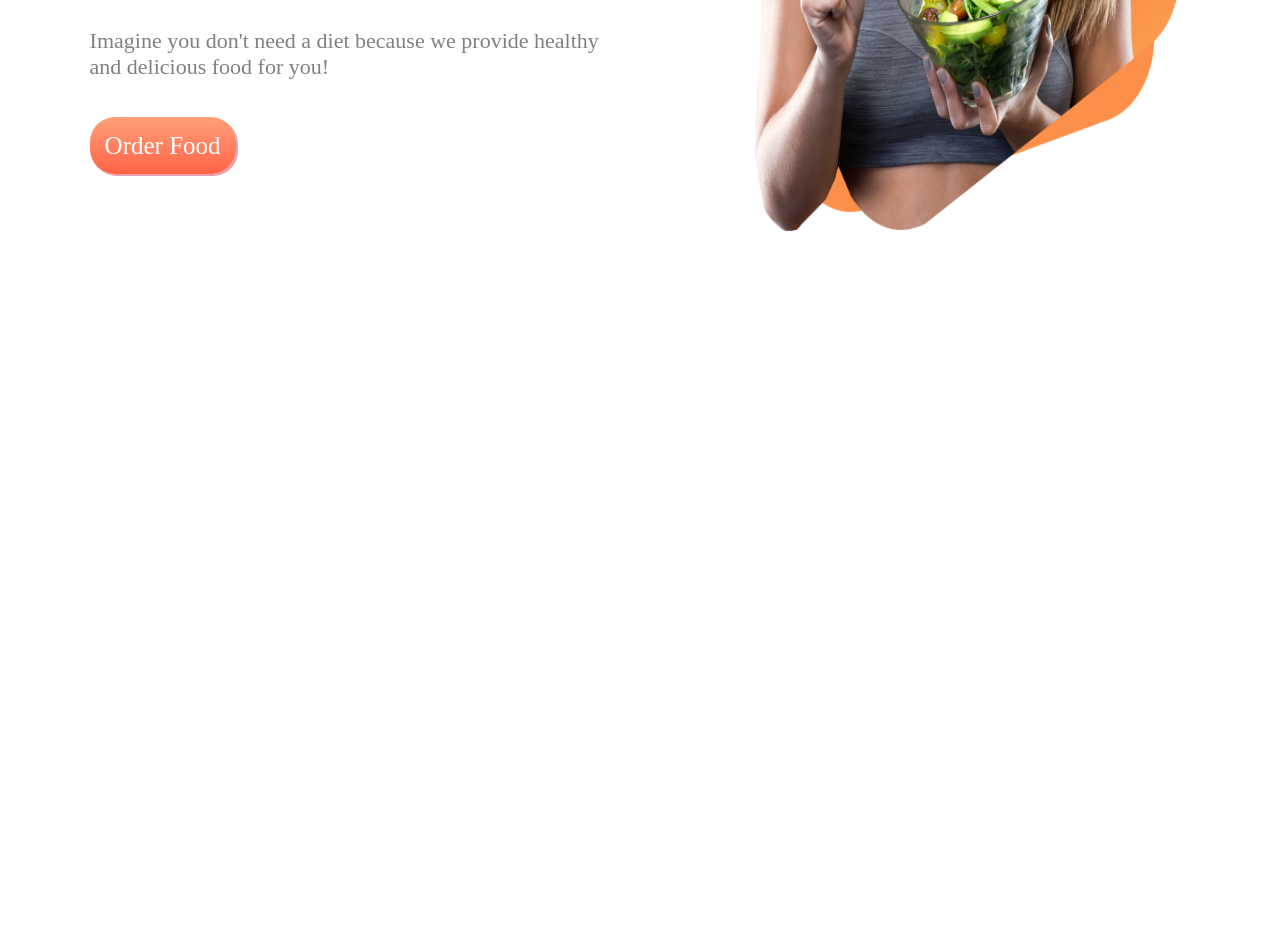
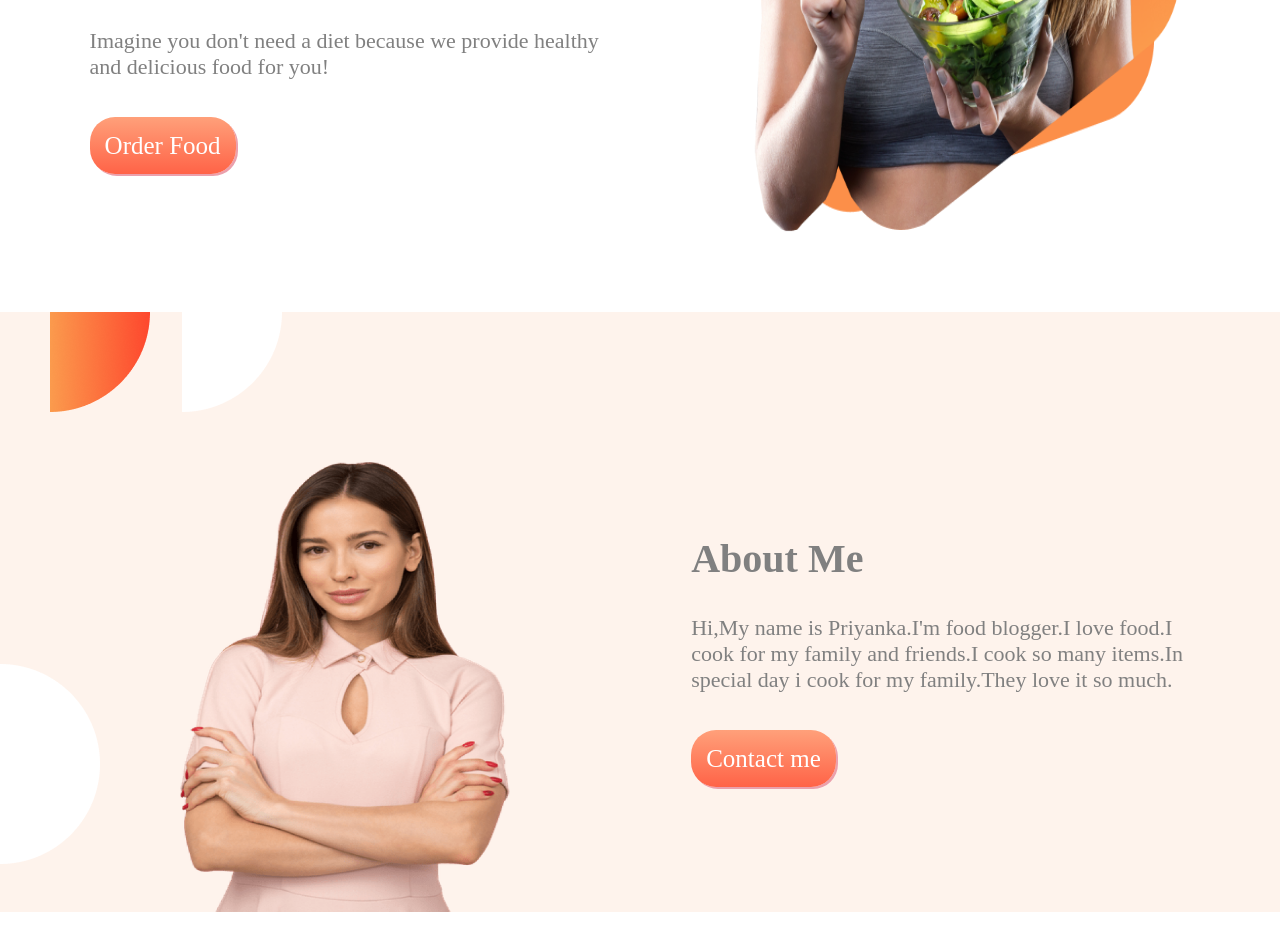
Before and after one commit to Pghosh7994/assignment_1, a plain HTML site: page index.html in a window 1280 px wide. Shown: the part 578-1528 px from the top of the page. Before the commit the page ends 844 px from the top, so only its background shows below. Drawn offline with Linux system fonts and the light colour scheme.

Commit message:
about section done

```diff
--- a/index.html
+++ b/index.html
@@ -27,6 +27,22 @@
 
     </section>
 
+    <section id="about-me">
+
+        <div id="about-img">
+            <img src="images/female/Person Image.png" alt="!">
+        </div>
+
+        <div class="half-width" id=about-content>
+            <h2>About Me</h2>
+            <p>Hi,My name is Priyanka.I'm food blogger.I love food.I cook for my family and friends.I cook so many
+                items.In special day i cook for my family.They love it so much.</p>
+            <a class="link-button" href="https://www.linkedin.com/in/priyanka-ghosh-2720411b2" target="_blank">Contact
+                me</a>
+        </div>
+
+    </section>
+
 </body>
 
 </html>
--- a/style.css
+++ b/style.css
@@ -7,6 +7,11 @@ h1{
     font-size: 60px;
     color: rgb(95, 90, 90);
 
+}
+h2{
+    font-weight: 900;
+    font-size: 40px;
+    color: gray;
 }
 p{
     font-size: 22px;
@@ -50,7 +55,33 @@ section{
 
 #top-banner{
     margin-top: 30px;
-    margin-bottom: 20px;
+    margin-bottom: 200px;
     padding-top: 10px;
 
+
 }
+
+#about-me{
+        background-image: url("images/shapes/7.png");
+        background-repeat: no-repeat;
+        margin-top: 200px;
+        padding-top: 150px;
+        height: 900px;
+}
+
+#about-img{
+    width: 40%;
+    float: left;
+    margin-left: 5%;
+    padding-left: 2%;
+}
+#about-img img{
+
+    height: 450px;
+    width: 330px;
+    padding-left: 90px;
+
+}
+#about-content{
+    padding-top: 40px;
+}
```
